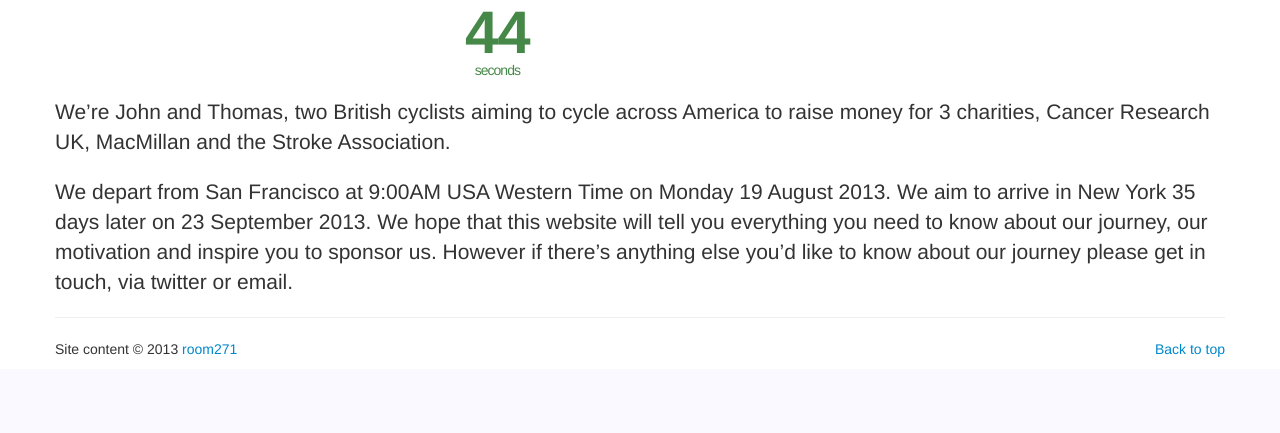
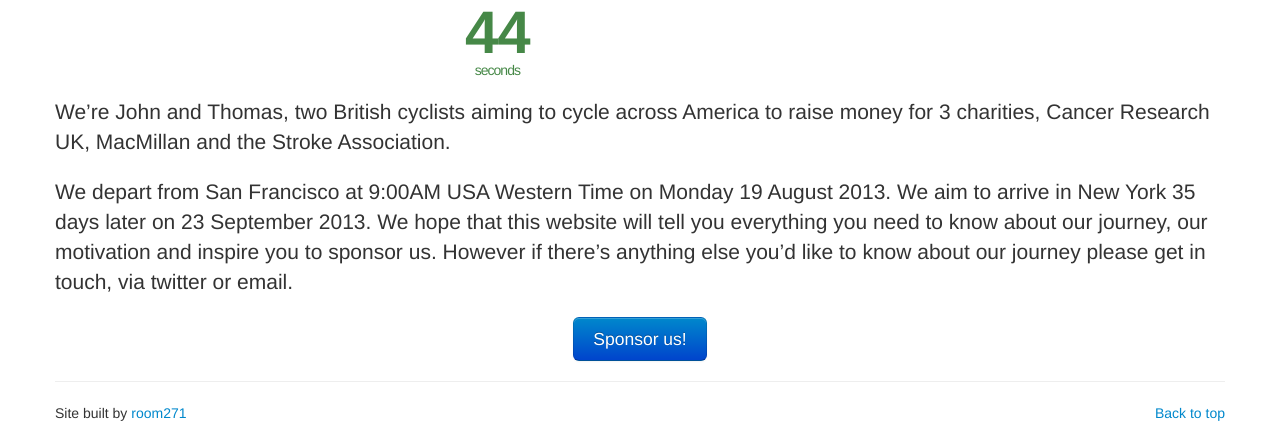
Before and after one commit to nicl/sf2ny, a PHP site: template resources/views/homepage.twig in a window 1280 px wide. Shown: the part 581-1014 px from the top of the page. Before the commit the page ends 938 px from the top, so only its background shows below. Run offline with PHP 8.4, Linux system fonts and the light colour scheme; the template is opened without the code that fills it, so the values that code supplies are empty; some libraries are stand-ins or nearby versions.

Commit message:
sponsor button and link

```diff
--- a/public/css/sf2ny.css
+++ b/public/css/sf2ny.css
@@ -139,3 +139,10 @@ ul#countdown  p.timeRef {
     text-align: center;
     font-weight: normal;
 }
+
+  /* SPONSOR BUTTON
+ ---------------------------------------------------------------------------- */
+
+ .button-sponsor {
+    text-align: center;
+ }
--- a/resources/views/homepage.twig
+++ b/resources/views/homepage.twig
@@ -36,6 +36,8 @@
     However if there’s anything else you’d like to know about our journey please
     get in touch, via twitter or email.</p>
 
+  <div class="button-sponsor"><a class="btn btn-large btn-primary" type="button">Sponsor us!</a></div>
+
 </article>
 
 {% endblock %}
--- a/resources/views/page-outer.twig
+++ b/resources/views/page-outer.twig
@@ -31,7 +31,7 @@
                 <li><a href="/why-are-we-doing-it">Why are we doing it?</a></li>
                 <li><a href="/charities">Charities</a></li>
                 <li><a href="/route">Route</a></li>
-                <li><a href="/sponsor-us">Sponsor us</a></li>
+                <li><a href="http://uk.virginmoneygiving.com/sf2ny" target="_blank">Sponsor us</a></li>
               </ul>
             </div>
           </div>
@@ -62,7 +62,7 @@
 
       <p class="pull-right"><a href="#">Back to top</a></p>
 
-      <p>Site content &copy; 2013 <a href="http://room271.net">room271</a></p>
+      <p>Site built by <a href="http://room271.net">room271</a></p>
 
     </footer>
 
--- a/src/sf2ny/sf2ny.php
+++ b/src/sf2ny/sf2ny.php
@@ -27,9 +27,4 @@ $app->get('/charities', function () use ($app) {
     return $app['twig']->render('charities.twig');
 });
 
-// sponsor us
-$app->get('/sponsor-us', function () use ($app) {
-    return $app['twig']->render('sponsor-us.twig');
-});
-
 return $app;
```
